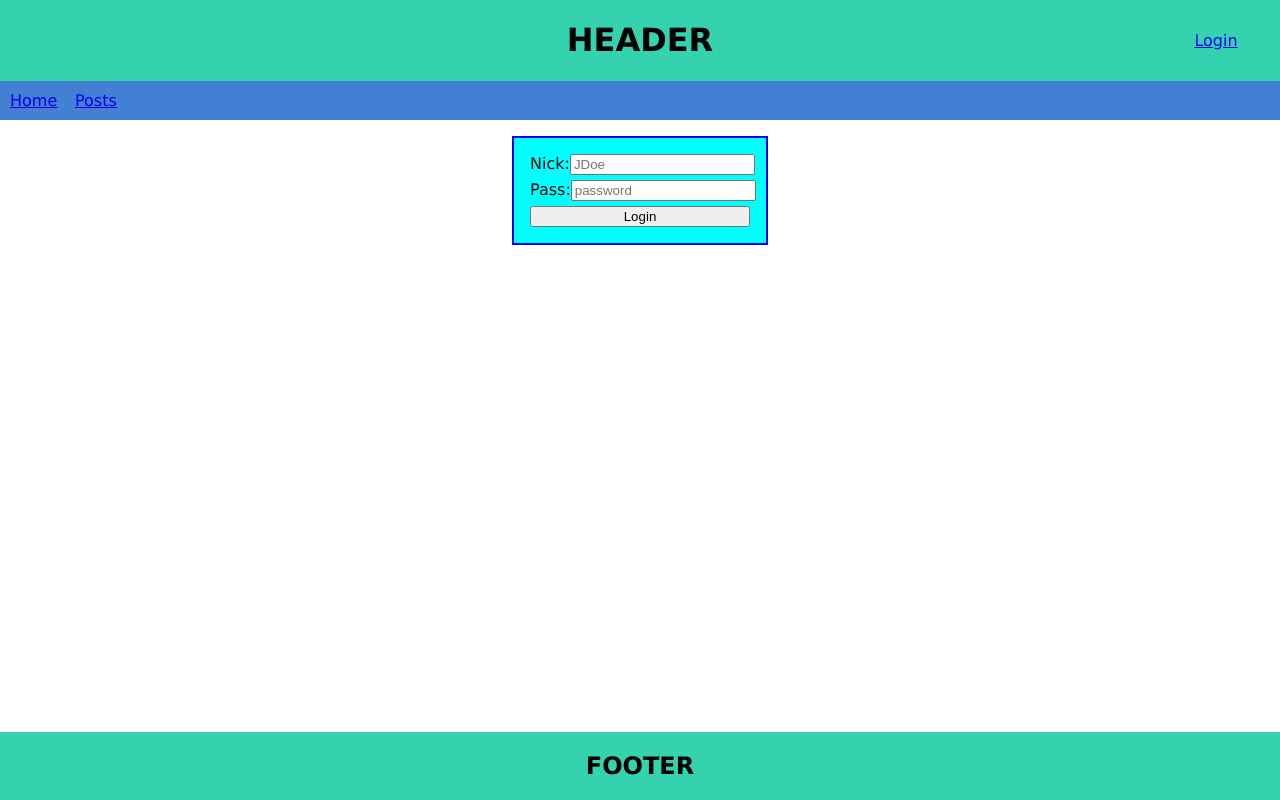
After one commit to AlexHimlith/Nix-Trainee, a PHP site: page / in a window 1280 px wide. The commit adds this page. Run offline with PHP 8.4, Linux system fonts and the light colour scheme.

Commit message:
Create index.php and parts 'header', 'nav', 'footer', ets

```diff
--- a/css/style.css
+++ b/css/style.css
@@ -3,13 +3,9 @@ html {
 }
 
 body {
-  font-family: sans-serif;
+  font-family: Verdana, sans-serif;
   margin: 0;
   padding: 0;
-  height: 100%;
-}
-
-.wrapper {
   height: 100%;
   width: 100%;
   display: flex;
@@ -43,7 +39,7 @@ nav a {
   }
 
     nav a:hover {
-  background-color: khaki;
+      background-color: #f0e68c;
     }
 
 main {
@@ -54,8 +50,8 @@ form {
     display: flex;
     flex-direction: column;
     margin: 1em auto;
-  background-color: aqua;
-  border: 2px solid blue;
+    background-color: #00ffff;
+    border: 2px solid #0000ff;
     padding: 1em;
   }
 
@@ -100,7 +96,7 @@ form em {
     flex-direction: column;
     padding: 0.5em;
     margin-bottom: 1em;
-  border: 2px solid blue;
+    border: 2px solid #0000ff;
     box-shadow: 2px 2px 3px 1px rgba(0, 0, 0, 0.5);
   }
 
--- /dev/null
+++ b/footer.php
@@ -0,0 +1,3 @@
+    <footer>
+        <h2>FOOTER</h2>
+    </footer>
--- /dev/null
+++ b/header.php
@@ -0,0 +1,3 @@
+    <div>&nbsp;</div>
+    <h1>HEADER</h1>
+    <div><a href="#">Login</a></div>
--- /dev/null
+++ b/index.php
@@ -0,0 +1,24 @@
+<!DOCTYPE html>
+<html lang="en">
+<head>
+    <meta charset="UTF-8">
+    <title>Index</title>
+    <link href="css/style.css" rel="stylesheet">
+</head>
+<body>
+
+<header>
+    <?php require_once 'header.php'; ?>
+</header>
+<nav>
+    <?php require_once 'nav.php'; ?>
+</nav>
+<main>
+    <?php require_once 'login.php'; ?>
+</main>
+<footer>
+    <?php require_once 'footer.php'; ?>
+</footer>
+
+</body>
+</html>
--- /dev/null
+++ b/login.php
@@ -0,0 +1,16 @@
+
+<main>
+    <form id="form_login" method="post">
+
+        <label><span>Nick:</span>
+            <input type="text" name="nick" placeholder="JDoe" required>
+        </label>
+
+        <label><span>Pass:</span>
+            <input type="password" name="pass" placeholder="password" required>
+        </label>
+
+        <input type="submit" value="Login">
+
+    </form>
+</main>
--- /dev/null
+++ b/nav.php
@@ -0,0 +1,2 @@
+    <a href="#">Home</a>
+    <a href="#">Posts</a>
```
Also changed, not shown: listposts.php (renamed from listposts.html, +1 -24 lines), login.html (deleted, +0 -39 lines), profile.html (deleted, +0 -44 lines), profile.php (added, +19 -0 lines), registration.php (renamed from registration.html, +2 -26 lines). Lines whose indentation alone changed are shown as unchanged.
